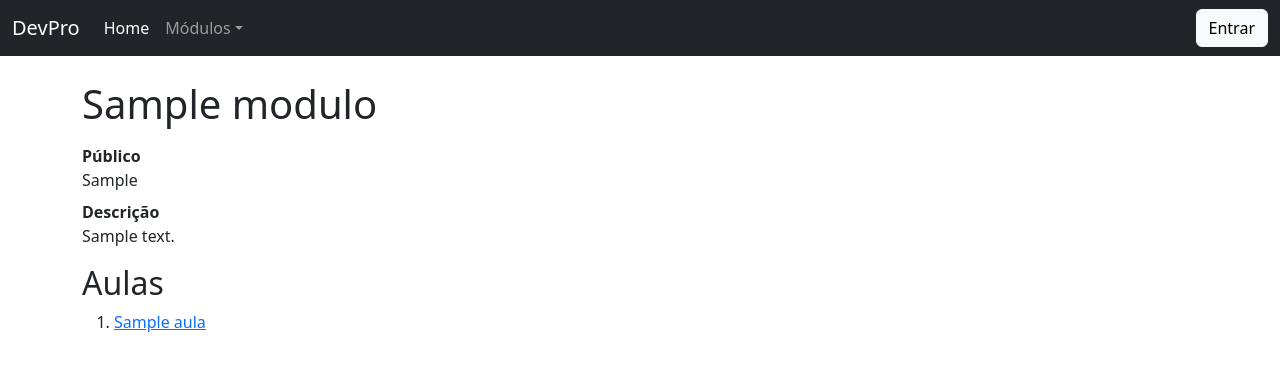
After one commit to ruandiego23/django-devpro-br, a Django app: page /modulos/ in a window 1280 px wide. The commit adds this page. Shown: the top 371 px of the page. Run offline with Django 5.2, Linux system fonts and the light colour scheme; tables that the repository leaves empty hold one stand-in row (values such as "Sample post"); some libraries are stand-ins or nearby versions.

Commit message:
página com todos os módulos e aulas

```diff
--- a/devpro/base/templates/base/base.html
+++ b/devpro/base/templates/base/base.html
@@ -36,7 +36,7 @@
                         {% for modulo in MODULOS %}
                             <li>
                                 <a class="dropdown-item" href="{{ modulo.get_absolute_url }}">
-                                {{ modulo.titulo | default:"Módulo sem título" }}
+                                    {{ modulo.titulo | default:"Módulo sem título" }}
                                 </a>
                             </li>
                         {% empty %}
--- a/devpro/modulos/facade.py
+++ b/devpro/modulos/facade.py
@@ -1,4 +1,6 @@
 from typing import List
+
+from django.db.models import Prefetch
 
 from devpro.modulos.models import Modulo, Aula
 
@@ -29,3 +31,14 @@ def encontrar_aula(slug):
     Encontrar aula de acordo com o slug.
     """
     return Aula.objects.select_related('modulo').get(slug=slug)
+
+
+def listar_modulos_com_aulas():
+    """
+    Todos os módulos e suas respectivas aulas.
+    """
+    aulas_ordenadas = Aula.objects.order_by('-criado_em')
+    return (Modulo.objects.order_by('-criado_em').prefetch_related(
+        Prefetch(
+            'aula_set', queryset=aulas_ordenadas, to_attr='aulas')
+    ).all())
--- /dev/null
+++ b/devpro/modulos/templates/modulos/indice.htm
@@ -0,0 +1,29 @@
+{% extends 'base/base.html' %}
+{% block title %}módulos{% endblock %}
+{% block description %}Página com todos os módulos e respectivas aulas{% endblock %}
+
+{% block content %}
+    <div class="container">
+        <div class="row">
+            <div class="col-sm-12">
+                {% for modulo in modulos %}
+                    <h1 class="mt-sm-4 mb-sm-3">{{ modulo.titulo }}</h1>
+                    <dl>
+                        <dt>Público</dt>
+                        <dd>{{ modulo.publico }}</dd>
+                        <dt>Descrição</dt>
+                        <dd>{{ modulo.descricao }}</dd>
+                    </dl>
+                    <h2 class="mt-sm-2 mb-sm-2">Aulas</h2>
+                    <ol>
+                        {% for aula in modulo.aulas %}
+                            <li><a class="mt-sm-2 mb-sm-2" href="{{ aula.get_absolute_url }}">{{ aula.titulo }}</a></li>
+                        {% empty %}
+                            <li><a class="mt-sm-2 mb-sm-2">Sem aulas</a></li>
+                        {% endfor %}
+                    </ol>
+                {% endfor %}
+            </div>
+        </div>
+    </div>
+{% endblock %}
--- a/devpro/modulos/templates/modulos/modulo_detalhe.html
+++ b/devpro/modulos/templates/modulos/modulo_detalhe.html
@@ -1,6 +1,6 @@
 {% extends 'base/base.html' %}
 {% block title %}módulos{% endblock %}
-{% block description %}Página com seus módulos e respectivas aulas{% endblock %}
+{% block description %}Página com o modulo: "{{ modulo.titulo }}" e suas respectivas aulas{% endblock %}
 
 {% block content %}
     <div class="container">
@@ -21,9 +21,6 @@
                             <li><a class="mt-sm-2 mb-sm-2">Sem aulas</a></li>
                         {% endfor %}
                     </ol>
-
-
-
             </div>
         </div>
     </div>
--- a/devpro/modulos/urls.py
+++ b/devpro/modulos/urls.py
@@ -4,6 +4,7 @@ from devpro.modulos import views
 app_name = 'modulos'
 
 urlpatterns = [
+    path('', views.indice, name='indice'),
     path('<slug:slug>', views.modulo_aulas, name='modulo'),
     path('aulas/<slug:slug>', views.aula, name='aula'),
 ]
--- a/devpro/modulos/views.py
+++ b/devpro/modulos/views.py
@@ -4,6 +4,11 @@ from devpro.modulos import facade
 
 
 # Create your views here.
+
+def indice(request):
+    ctx = {'modulos': facade.listar_modulos_com_aulas()}
+    return render(request, 'modulos/indice.htm', ctx)
+
 
 def modulo_aulas(request, slug):
     modulo = facade.encontrar_modulo(slug)
@@ -14,4 +19,4 @@ def modulo_aulas(request, slug):
 @login_required(login_url='login')
 def aula(request, slug):
     aula = facade.encontrar_aula(slug)
-    return render(request, 'modulos/aula.html', {'aula': aula})
+    return render(request, 'modulos/aula_detalhe.html', {'aula': aula})
--- a/devpro/settings.py
+++ b/devpro/settings.py
@@ -28,7 +28,7 @@ DEBUG = True
 # Para poder usar o User customizado, ao invés do django.contrib.auth, é necessário declarar a variável AUTH_USER_MODEL
 AUTH_USER_MODEL = 'base.User'
 
-LOGIN_REDIRECT_URL = '/'
+LOGIN_REDIRECT_URL = '/modulos/'
 LOGOUT_REDIRECT_URL = '/'
 
 ALLOWED_HOSTS = [
```
Also changed, not shown: devpro/modulos/tests/test_aula_video.py (added, +47 -0 lines), devpro/modulos/tests/test_indice_de_modulos_e_aulas.py (added, +53 -0 lines), devpro/modulos/templates/modulos/aula_detalhe.html (renamed from devpro/modulos/templates/modulos/aula.html).
